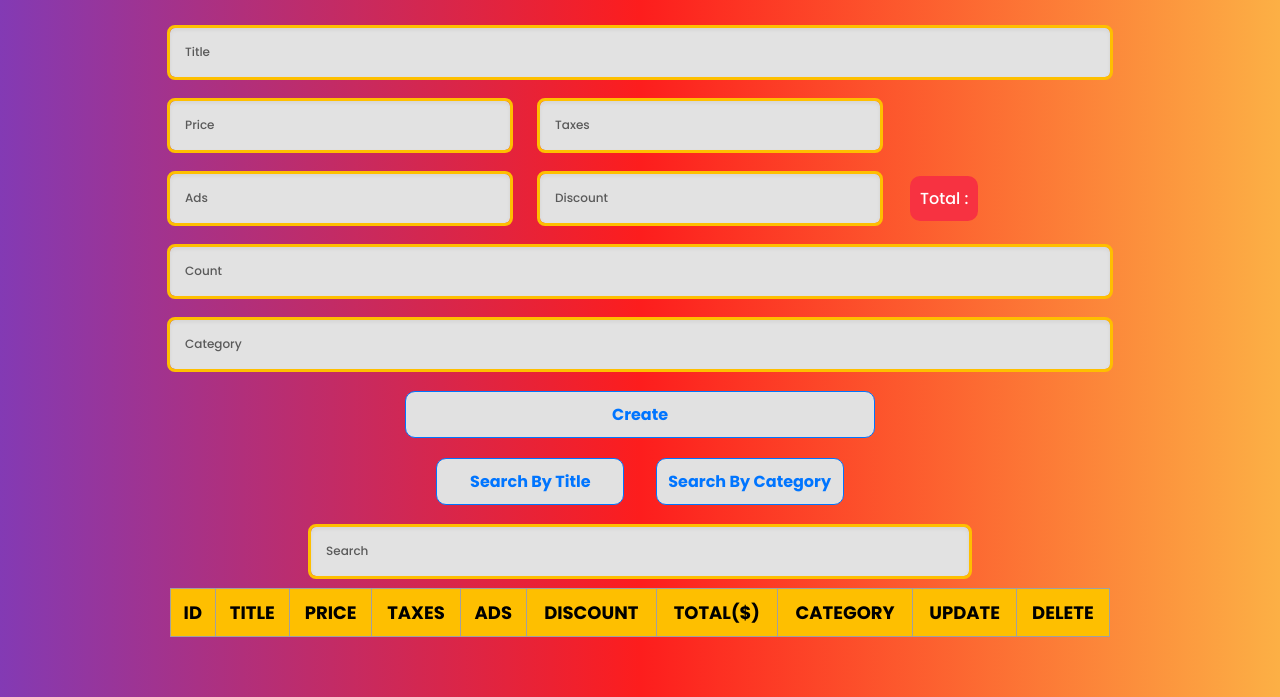
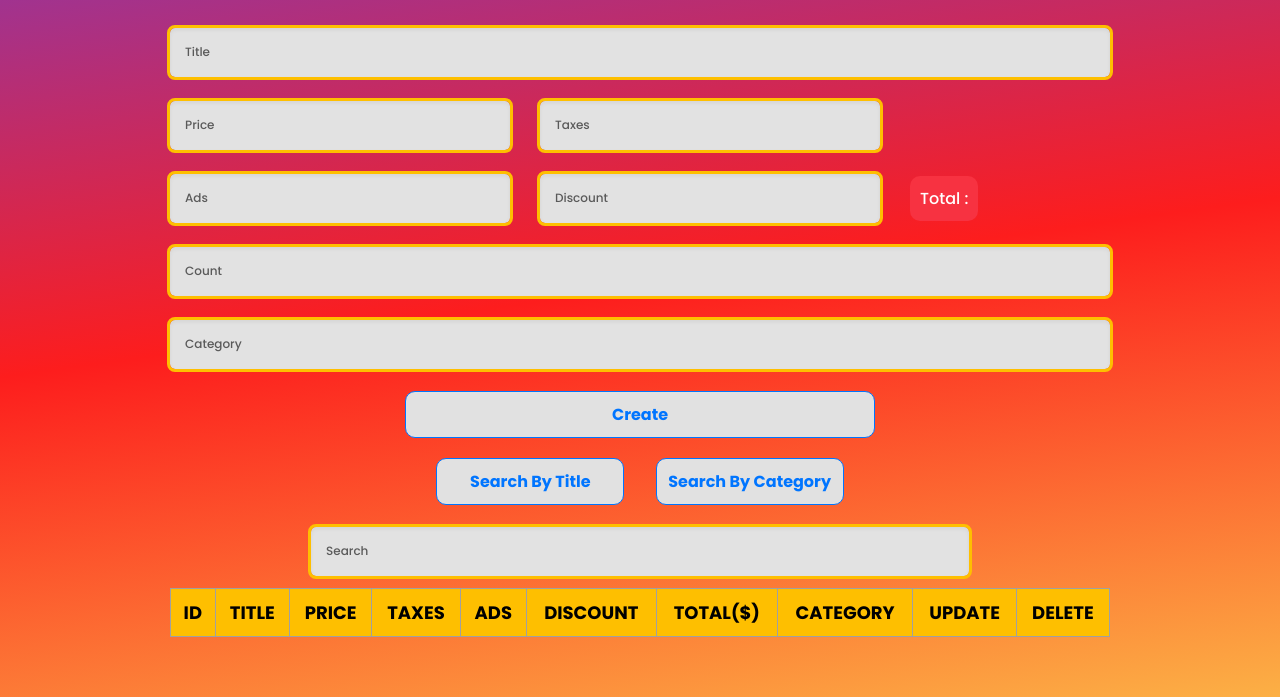
Before and after one commit to Elyemlahi-Mohamed/COMMODITY-MANAGEMENT-PROJECT, a plain HTML site: page index.html in a window 1280 px wide. Shown: the part 122-819 px from the top of the page. Drawn offline with Linux system fonts and the light colour scheme.

Commit message:
Update style.css

```diff
--- a/style.css
+++ b/style.css
@@ -8,7 +8,7 @@
 
 body {
     background: rgb(131, 58, 180);
-    background: linear-gradient(90deg, rgba(131, 58, 180, 1) 0%, rgba(253, 29, 29, 1) 50%, rgba(252, 176, 69, 1) 100%);
+    background: linear-gradient(172deg, rgba(131, 58, 180, 1) 0%, rgba(253, 29, 29, 1) 50%, rgba(252, 176, 69, 1) 100%);
 }
 
 .container {
```
